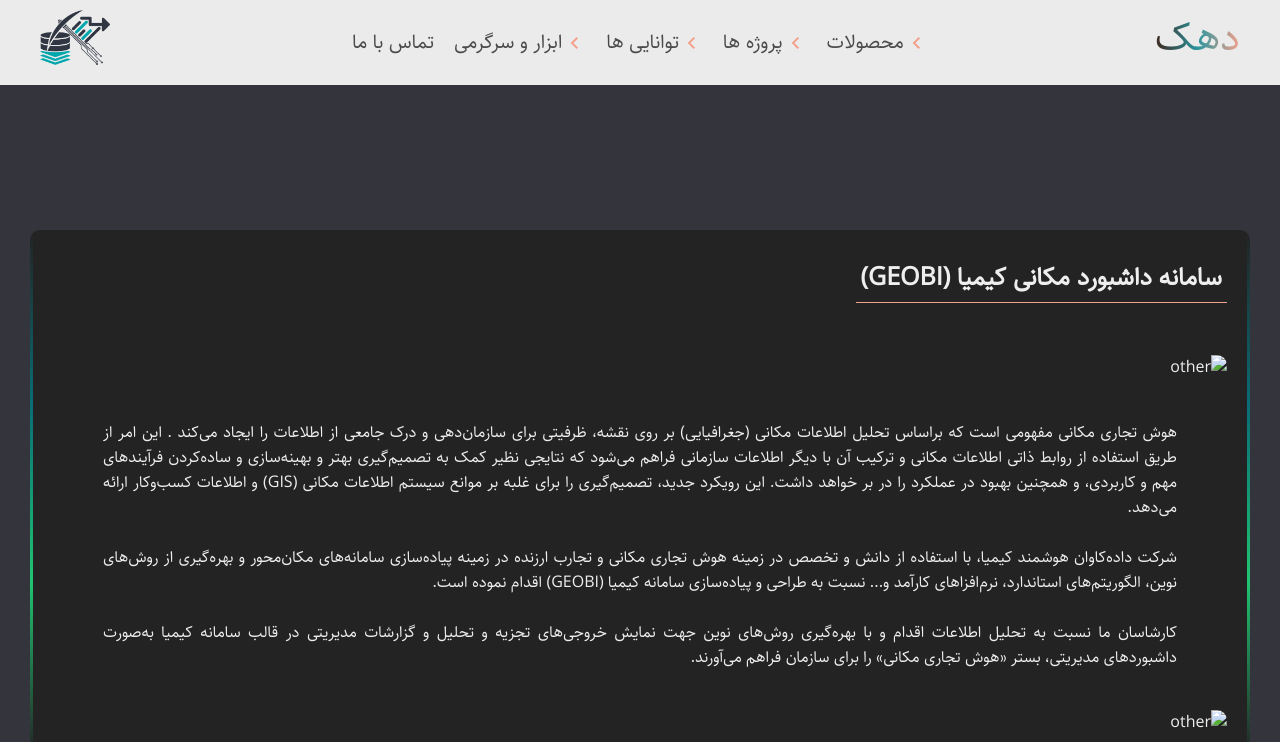
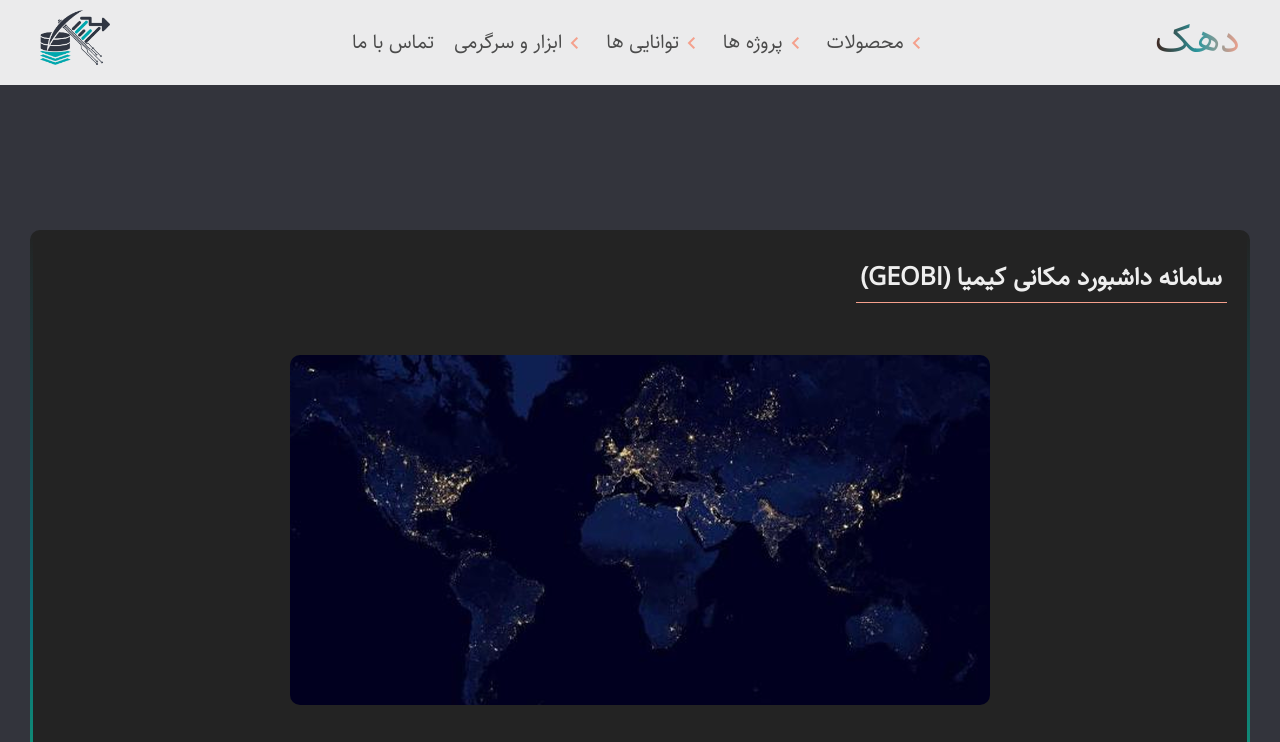
Before and after one commit to aminfallahzadeh/dahak-co, a website: page pages/geobi.html in a window 1280 px wide. Shown: the top 742 px of the page. Drawn offline with nearby package versions, Linux system fonts and the light colour scheme; files whose address does not match are found by name.

Commit message:
fixing more images

```diff
--- a/pages/geobi.html
+++ b/pages/geobi.html
@@ -476,7 +476,7 @@
         <div class="other__container">
             <div class="other__text">
                 <h1 class="other__heading">سامانه داشبورد مکانی کیمیا (GEOBI)</h1><br>
-                <img src="../img/gis.webp" alt="other" class="other__img u-margin-top-medium">
+                <img src="../img/geobi_1.png" alt="other" class="other__img u-margin-top-medium">
                 <p class="other__paragraph u-margin-top-medium">
                     هوش تجاری مکانی مفهومی است که براساس تحلیل اطلاعات مکانی (جغرافیایی) بر روی نقشه، ظرفیتی برای
                     سازمان‌‌دهی و درک جامعی از اطلاعات را ایجاد می‌کند . این امر از طریق استفاده از روابط ذاتی اطلاعات
@@ -491,7 +491,7 @@
                     تحلیل و گزارشات مدیریتی در قالب سامانه کیمیا به‌صورت داشبوردهای مدیریتی، بستر «هوش تجاری مکانی» را
                     برای سازمان فراهم می‌آورند.
                 </p>
-                <img src="../img/gis.webp" alt="other" class="other__img u-margin-top-medium">
+                <img src="../img/geobi_2.png" alt="other" class="other__img u-margin-top-medium">
             </div>
         </div>
     </main>
```
Also changed, not shown: pages/fsm.html (+4 -4 lines), img/fsm_1.png (added), img/fsm_2.png (added), img/fsm_3.png (added), img/fsm_4.png (added), img/geobi_1.png (added), img/geobi_2.png (added).
